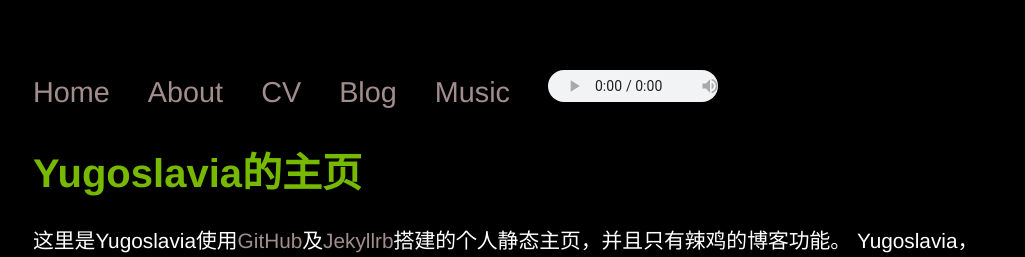
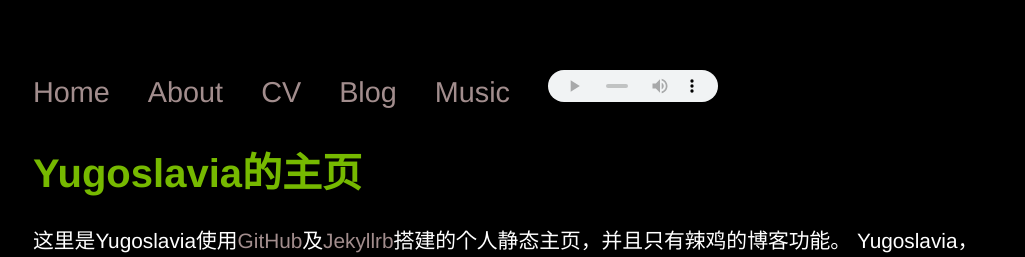
Before and after one commit to Yugoslavia36/yugoslavia36.github.io, a Jekyll site: the page built from index.html, in a window 1280 px wide. Shown: the top 257 px of the page, without its empty margins (127-1152 px from the left). Built offline with Jekyll 4.4.1, drawn with Linux system fonts in a browser that asks for light colours.

Commit message:
Update default.html

```diff
--- a/_layouts/default.html
+++ b/_layouts/default.html
@@ -5,7 +5,7 @@
     <title>{{ page.title }}</title>
 
     <link rel="stylesheet" type="text/css" href="/css/main.css">
-    <link rel="shortcut icon" type="image/ico" href="../../yugo.ico">
+    <link rel="shortcut icon" type="image/ico" href="../../../../../yugo.ico">
   </head>
 
 
@@ -19,7 +19,7 @@
 <li><a href="/blog">Blog</a></li>
 <li><a href="/music">Music</a></li>
   <audio controls="controls" autoplay="autoplay">
-  <source src="../../../audio/Nyan Cat Orchestrate.mp3" type="audio/mpeg" />
+  <source src="../../../../../audio/Nyan Cat Orchestrate.mp3" type="audio/mpeg" />
 </ul>
     </nav>
 <div class="container">
```
